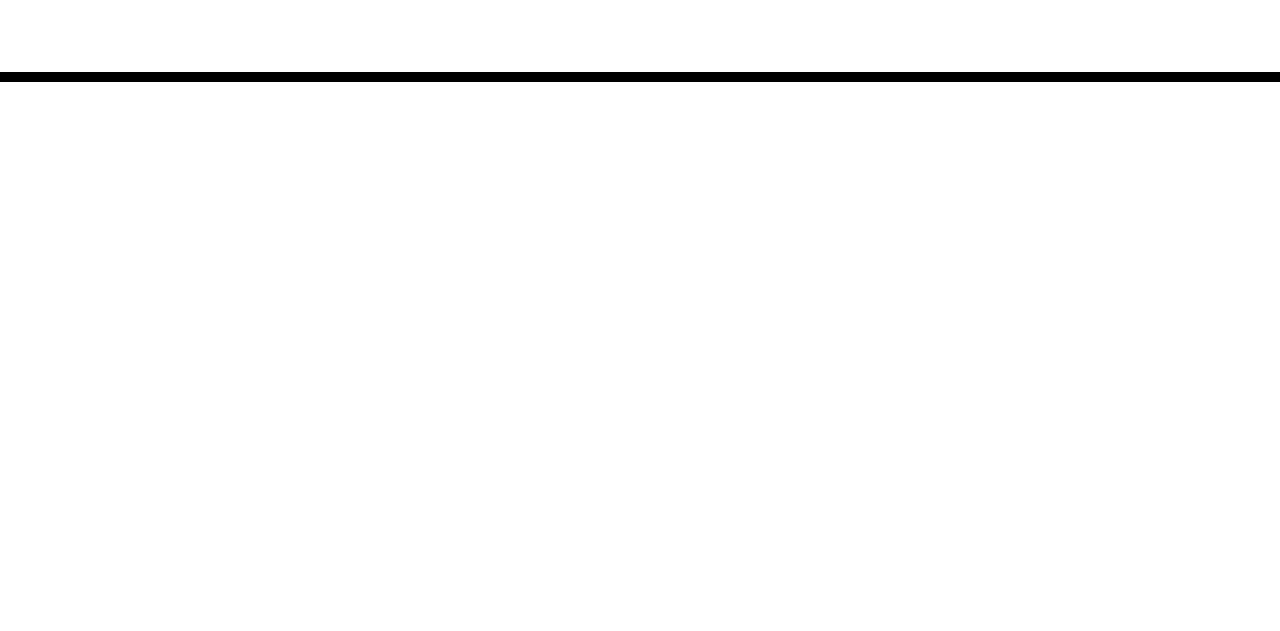
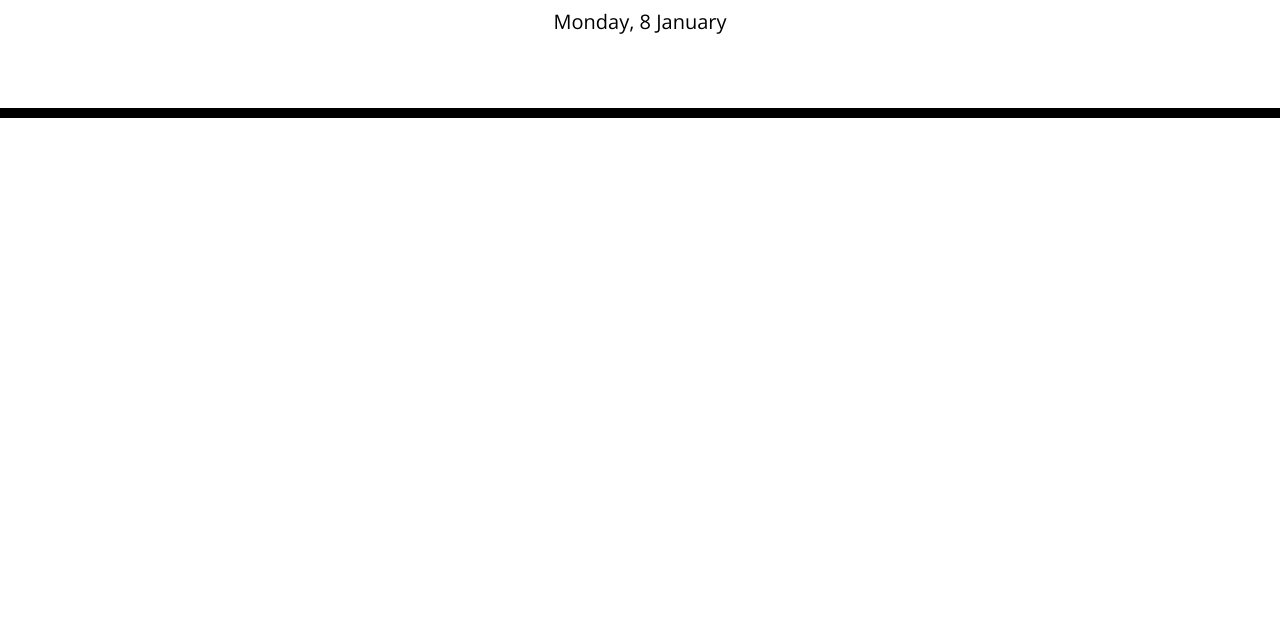
Before and after one commit to giadasponzilli/work-day-scheduler-giadasponzilli, a plain HTML site: page index.html in a window 1280 px wide. Shown: the part 169-800 px from the top of the page. Drawn offline with nearby package versions, Linux system fonts and the light colour scheme.

Commit message:
added today's date to scriptjs

```diff
--- a/assets/js/script.js
+++ b/assets/js/script.js
@@ -23,3 +23,9 @@ Persist events between refreshes of a page */
 
 // Add today's date with dayjs library (day of the week, month, day)
 // Create time blocks with hours in dayjs
+
+const currentDay = $(`#currentDay`)
+
+const todayDate= dayjs().format(`dddd, D MMMM`)
+
+currentDay.append(todayDate)
```
Also changed, not shown: index.html (+1 -0 lines).
